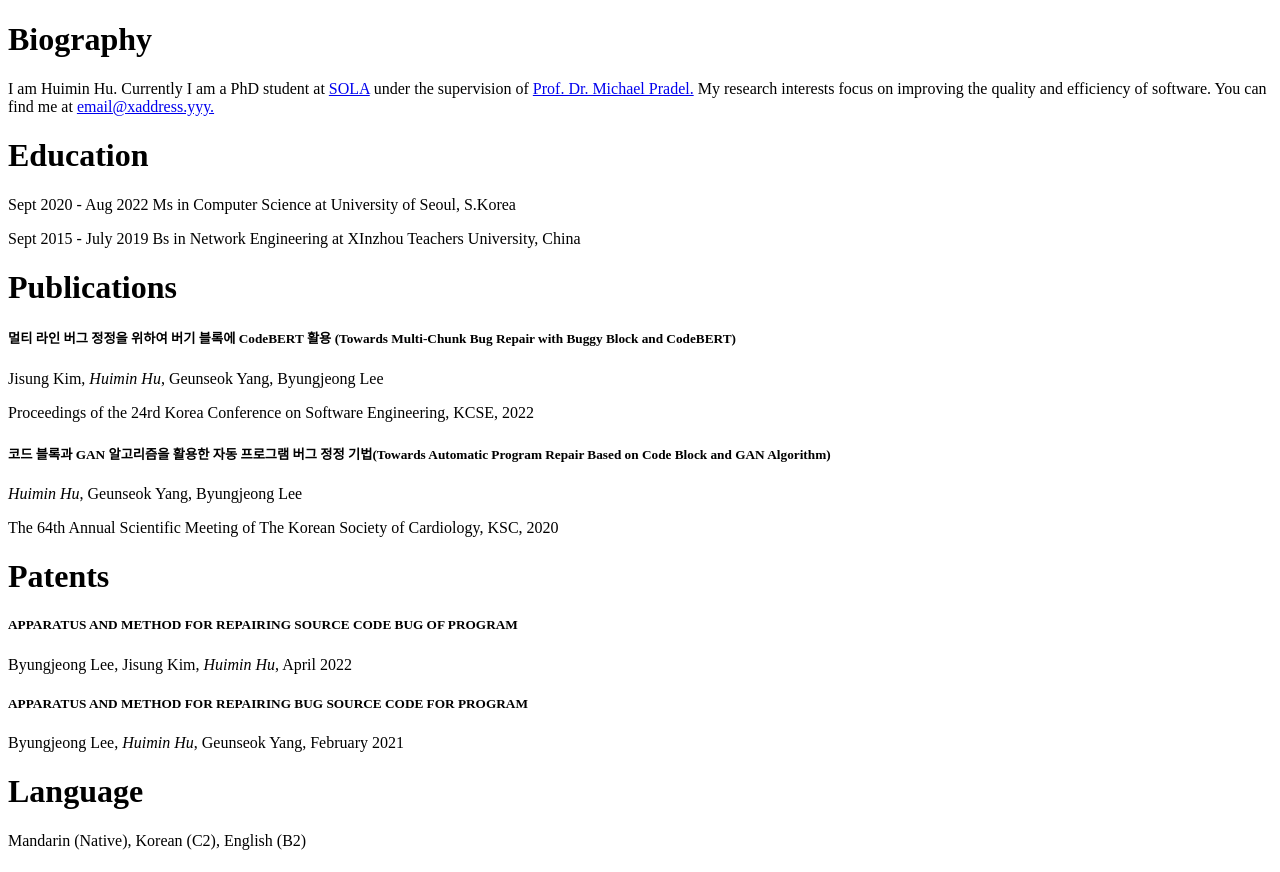
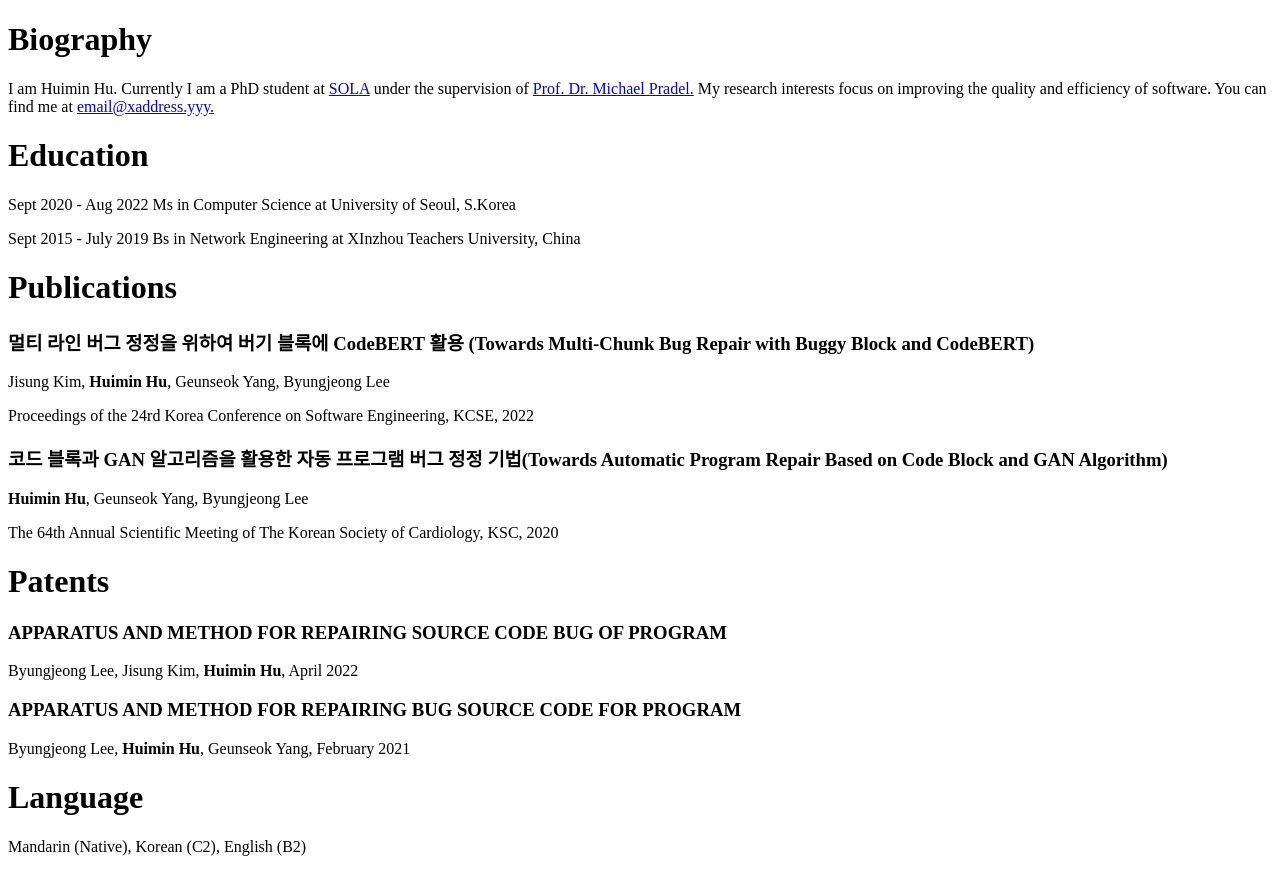
Before and after one commit to AnhZhang1994/AnhZhang1994.github.io, a plain HTML site: page index.html in a window 1280 px wide. Drawn offline with Linux system fonts and the light colour scheme.

Commit message:
Update index.html

```diff
--- a/index.html
+++ b/index.html
@@ -15,19 +15,19 @@ My research interests focus on improving the quality and efficiency of software.
 
 <h1>Publications</h1>
 
-<h5>멀티 라인 버그 정정을 위하여 버기 블록에 CodeBERT 활용 (Towards Multi-Chunk Bug Repair with Buggy Block and CodeBERT)</h5>
-<p>Jisung Kim, <i>Huimin Hu</i>, Geunseok Yang, Byungjeong Lee</p>
+<h3>멀티 라인 버그 정정을 위하여 버기 블록에 CodeBERT 활용 (Towards Multi-Chunk Bug Repair with Buggy Block and CodeBERT)</h3>
+<p>Jisung Kim, <b>Huimin Hu</b>, Geunseok Yang, Byungjeong Lee</p>
 <p>Proceedings of the 24rd Korea Conference on Software Engineering, KCSE, 2022</p>
 
-<h5>코드 블록과 GAN 알고리즘을 활용한 자동 프로그램 버그 정정 기법(Towards Automatic Program Repair Based on Code Block and GAN Algorithm)</h5>
-<p><i>Huimin Hu</i>, Geunseok Yang, Byungjeong Lee</p>
+<h3>코드 블록과 GAN 알고리즘을 활용한 자동 프로그램 버그 정정 기법(Towards Automatic Program Repair Based on Code Block and GAN Algorithm)</h3>
+<p><b>Huimin Hu</b>, Geunseok Yang, Byungjeong Lee</p>
 <p>The 64th Annual Scientific Meeting of The Korean Society of Cardiology, KSC, 2020</p>
 
 <h1>Patents</h1>
-<h5>APPARATUS AND METHOD FOR REPAIRING SOURCE CODE BUG OF PROGRAM</h5>
-  <p>Byungjeong Lee, Jisung Kim, <i>Huimin Hu</i>, April 2022</p>
-  <h5>APPARATUS AND METHOD FOR REPAIRING BUG SOURCE CODE FOR PROGRAM</h5>
-  <p>Byungjeong Lee, <i>Huimin Hu</i>, Geunseok Yang, February 2021</p>
+<h3>APPARATUS AND METHOD FOR REPAIRING SOURCE CODE BUG OF PROGRAM</h3>
+  <p>Byungjeong Lee, Jisung Kim, <b>Huimin Hu</b>, April 2022</p>
+  <h3>APPARATUS AND METHOD FOR REPAIRING BUG SOURCE CODE FOR PROGRAM</h3>
+  <p>Byungjeong Lee, <b>Huimin Hu</b>, Geunseok Yang, February 2021</p>
 
 <h1>Language</h1>
   <p>Mandarin (Native), Korean (C2), English (B2)</p>
```
